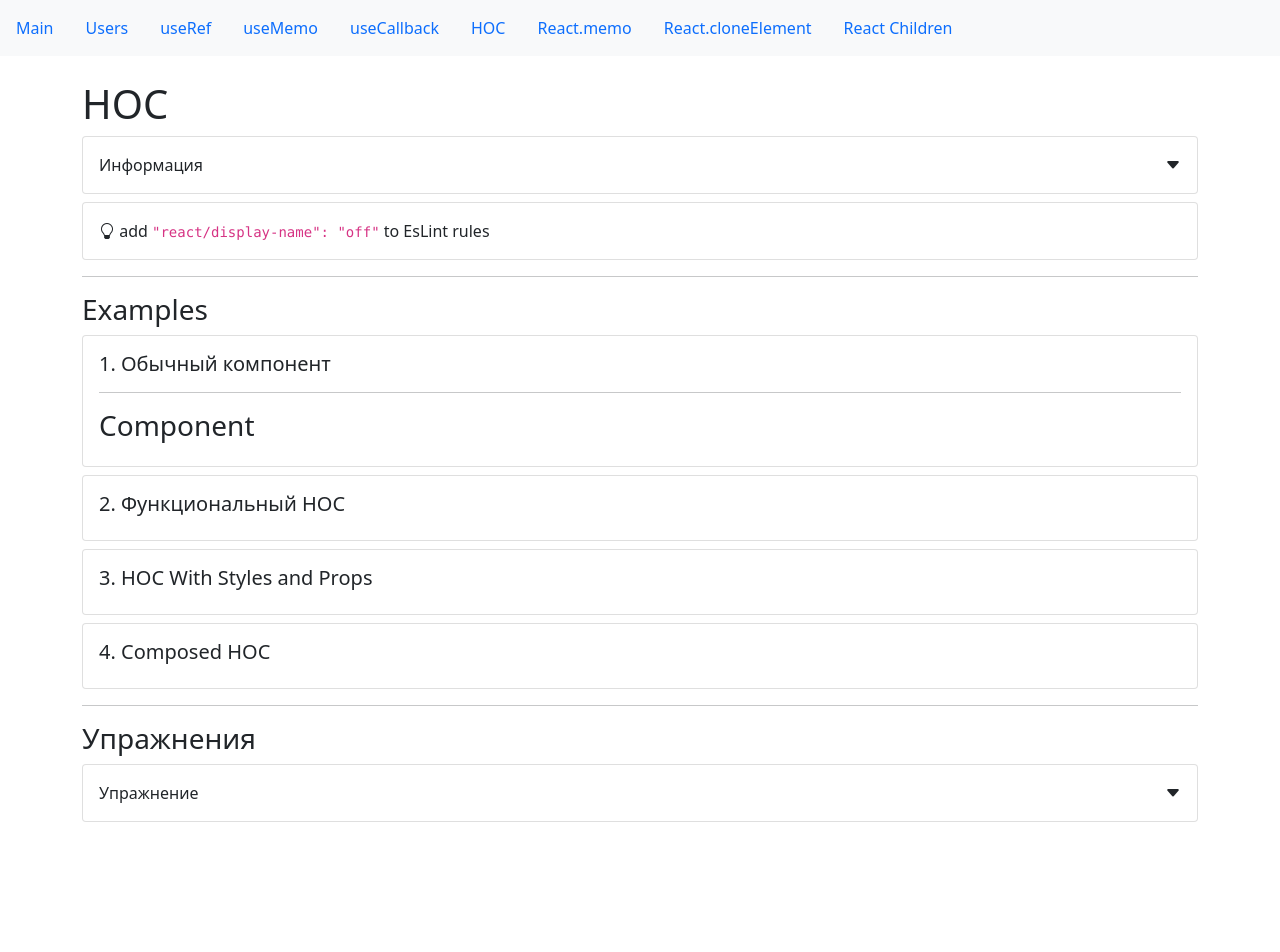
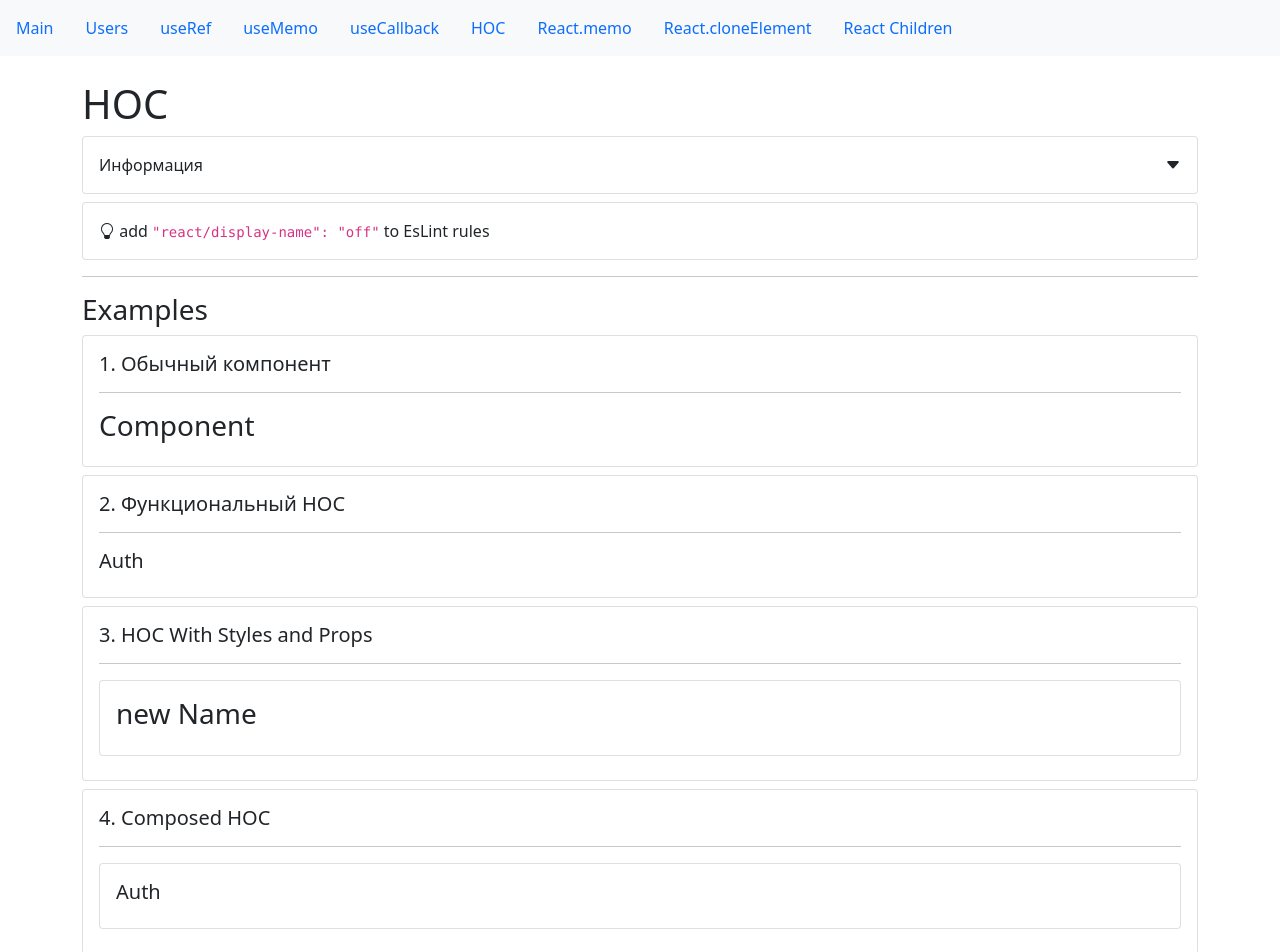
Before and after one commit to VladimirMolchanov/start-hooks, a React (Create React App) app: page /hoc in a window 1280 px wide. Shown: the top 952 px of the page. Before the commit the page ends 890 px from the top, so only its background shows below. Built offline with nearby package versions, Linux system fonts and the light colour scheme.

Commit message:
5. Higher Order Components (HOC)

```diff
--- a/src/app/components/examples/hoc/hocExample.jsx
+++ b/src/app/components/examples/hoc/hocExample.jsx
@@ -1,10 +1,15 @@
 import React from "react";
 import Component from "./someComponent";
-
 import CardWrapper from "../../common/Card";
 import SmallTitle from "../../common/typografy/smallTitle";
 import Divider from "../../common/divider";
+import withLogin from "./withLogin";
+import withPropsStyles from "./withPropsStyles";
+
 const HOCExample = () => {
+    const ComponentWithAuth = withLogin(Component);
+    const ComponentWithPropsStyles = withPropsStyles(Component);
+    const NewComponent = withPropsStyles(ComponentWithAuth);
     return (
         <>
             <CardWrapper>
@@ -14,12 +19,18 @@
             </CardWrapper>
             <CardWrapper>
                 <SmallTitle>2. Функциональный HOC</SmallTitle>
+                <Divider />
+                <ComponentWithAuth />
             </CardWrapper>
             <CardWrapper>
                 <SmallTitle>3. HOC With Styles and Props</SmallTitle>
+                <Divider />
+                <ComponentWithPropsStyles/>
             </CardWrapper>
             <CardWrapper>
                 <SmallTitle>4. Composed HOC</SmallTitle>
+                <Divider />
+                <NewComponent/>
             </CardWrapper>
         </>
     );
--- /dev/null
+++ b/src/app/components/examples/hoc/withLogin.jsx
@@ -0,0 +1,13 @@
+import React from "react";
+import SmallTitle from "../../common/typografy/smallTitle";
+
+const WithLogin = (Component) => (props) => {
+    const isLogin = localStorage.getItem("auth");
+    return (
+        <>
+            {isLogin ? <Component {...props} /> : <SmallTitle>Auth</SmallTitle>}
+        </>
+    );
+};
+
+export default WithLogin;
--- /dev/null
+++ b/src/app/components/examples/hoc/withPropsStyles.jsx
@@ -0,0 +1,12 @@
+import React from "react";
+import CardWrapper from "../../common/Card";
+
+const withPropsStyles = (Component) => (props) => {
+    return (
+        <CardWrapper>
+            <Component {...props} name="new Name"/>
+        </CardWrapper>
+    );
+};
+
+export default withPropsStyles;
```
Also changed, not shown: .eslintrc.js.
